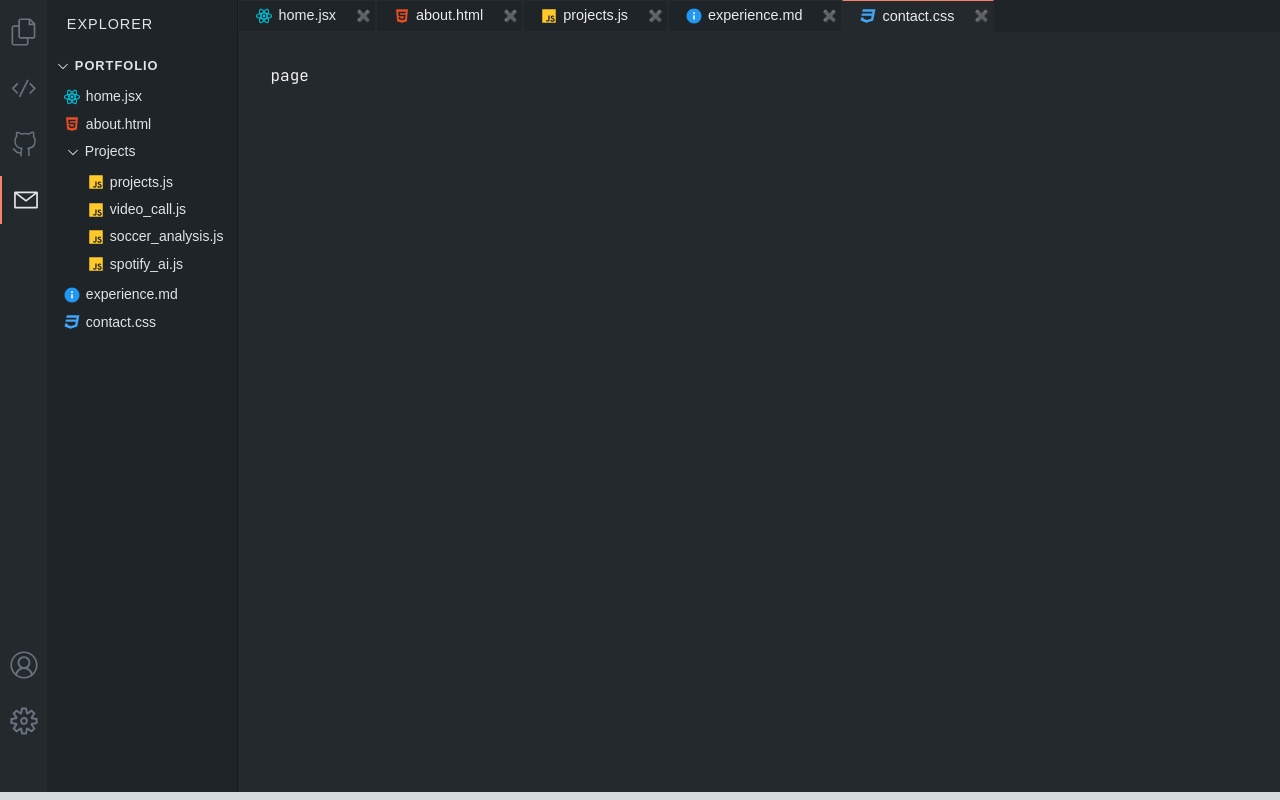
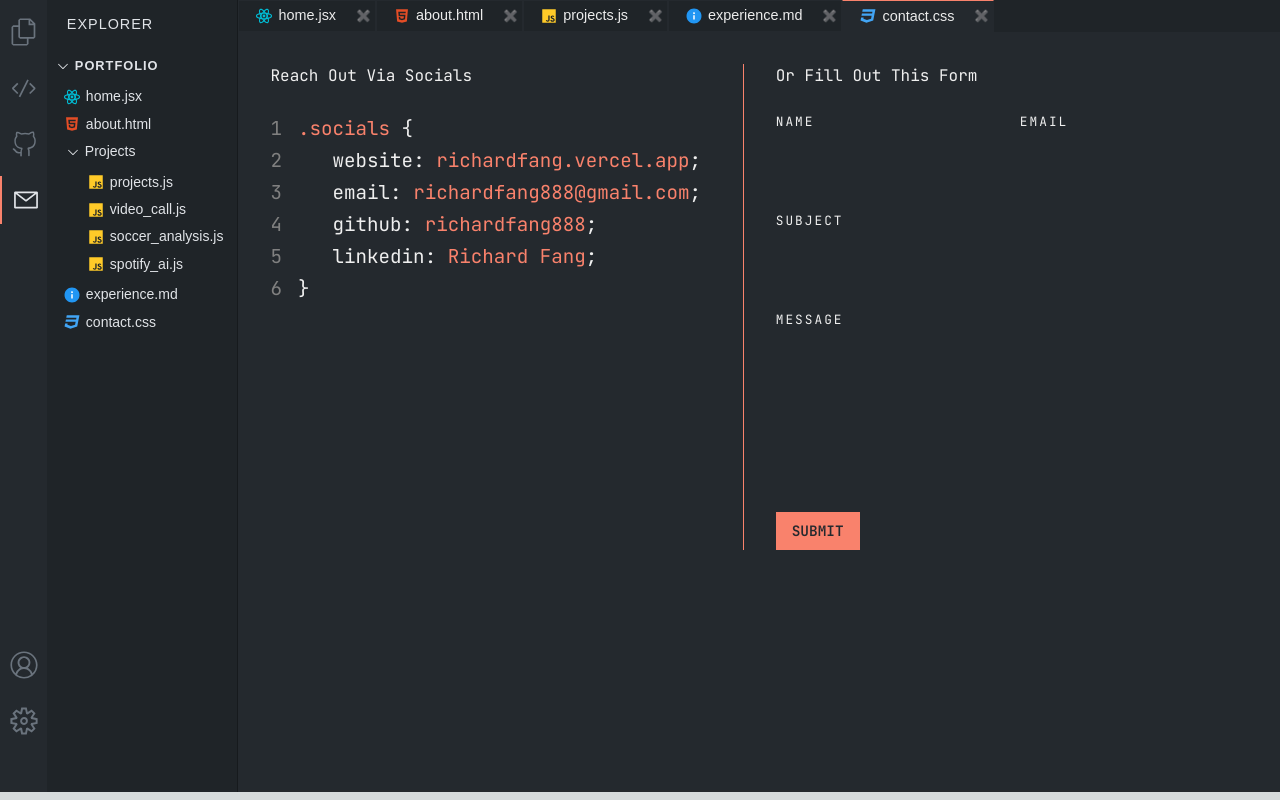
Before and after one commit to richardfang888/portfolio, a Next.js app: page /contact in a window 1280 px wide. Built offline with nearby package versions, Linux system fonts and the light colour scheme.

Commit message:
implemented contact page

```diff
--- a/app/contact/page.tsx
+++ b/app/contact/page.tsx
@@ -1,9 +1,93 @@
-import React from 'react'
+'use client';
 
-const page = () => {
+import React, { useState } from 'react'
+import ContactBox from '@/components/ContactBox';
+import styles from '@/styles/ContactPage.module.css';
+
+const ContactPage = () => {
+  const [name, setName] = useState('');
+  const [email, setEmail] = useState('');
+  const [subject, setSubject] = useState('');
+  const [message, setMessage] = useState('');
+
+  const submitForm = async (e) => {
+    e.preventDefault();
+    console.log(process.env.NEXT_PUBLIC_API_URL);
+    const res = await fetch(`${process.env.NEXT_PUBLIC_API_URL}/contact`, {
+      method: 'POST',
+      body: JSON.stringify({ name, email, subject, message }),
+    });
+    if (res.ok) {
+      alert('Your response has been received!');
+      setName('');
+      setEmail('');
+      setSubject('');
+      setMessage('');
+    } else {
+      alert('There was an error. Please try again in a while.');
+    }
+  };
+
   return (
-    <div>page</div>
-  )
+    <div className={styles.container}>
+      <div>
+        <h3 className={styles.heading}>Reach Out Via Socials</h3>
+        <ContactBox />
+      </div>
+      <div>
+        <h3 className={styles.heading}>Or Fill Out This Form</h3>
+        <form className={styles.form} onSubmit={submitForm}>
+          <div className={styles.flex}>
+            <div>
+              <label htmlFor="name">Name</label>
+              <input
+                type="text"
+                name="name"
+                id="name"
+                value={name}
+                onChange={(e) => setName(e.target.value)}
+                required
+              />
+            </div>
+            <div>
+              <label htmlFor="email">Email</label>
+              <input
+                type="email"
+                name="email"
+                id="email"
+                value={email}
+                onChange={(e) => setEmail(e.target.value)}
+                required
+              />
+            </div>
+          </div>
+          <div>
+            <label htmlFor="name">Subject</label>
+            <input
+              type="text"
+              name="subject"
+              id="subject"
+              value={subject}
+              onChange={(e) => setSubject(e.target.value)}
+              required
+            />
+          </div>
+          <div>
+            <label htmlFor="message">Message</label>
+            <textarea
+              name="message"
+              id="message"
+              rows="5"
+              value={message}
+              onChange={(e) => setMessage(e.target.value)}
+              required
+            ></textarea>
+          </div>
+          <button type="submit">Submit</button>
+        </form>
+      </div>
+    </div>
+  );
 }
 
-export default page
+export default ContactPage
--- /dev/null
+++ b/components/ContactBox.tsx
@@ -0,0 +1,56 @@
+import styles from '@/styles/ContactBox.module.css';
+import React from 'react'
+
+const contactItems = [
+  {
+    social: 'website',
+    link: 'richardfang.vercel.app',
+    href: 'https://richardfang.vercel.app',
+  },
+  {
+    social: 'email',
+    link: 'richardfang888@gmail.com',
+    href: 'mailto:richardfang888@gmail.com',
+  },
+  {
+    social: 'github',
+    link: 'richardfang888',
+    href: 'https://github.com/richardfang888',
+  },
+  {
+    social: 'linkedin',
+    link: 'Richard Fang',
+    href: 'http://linkedin.com/in/richard-fang-6a2553262',
+  },
+];
+
+const ContactBox = () => {
+  return (
+    <div className={styles.code}>
+      <p className={styles.line}>
+        <span className={styles.className}>.socials</span> &#123;
+      </p>
+      {contactItems.slice(0, 8).map((item, index) => (
+        <p className={styles.line} key={index}>
+          &nbsp;&nbsp;&nbsp;{item.social}:{' '}
+          <a href={item.href} target="_blank" rel="noopener">
+            {item.link}
+          </a>
+          ;
+        </p>
+      ))}
+      {contactItems.slice(8, contactItems.length).map((item, index) => (
+        <p className={styles.line} key={index}>
+          &nbsp;&nbsp;{item.social}:{' '}
+          <a href={item.href} target="_blank" rel="noopener">
+            {item.link}
+          </a>
+          ;
+        </p>
+      ))}
+      <p className={styles.line}>&#125;</p>
+    </div>
+  );
+};
+
+export default ContactBox;
--- /dev/null
+++ b/styles/ContactBox.module.css
@@ -0,0 +1,32 @@
+.code {
+    counter-reset: line;
+    font-size: 1.2rem;
+    line-height: 2rem;
+  }
+
+  .line::before {
+    content: counter(line);
+    counter-increment: line;
+    margin-right: 1rem;
+    color: grey;
+  }
+
+  .code a {
+    color: var(--accent-color);
+    text-decoration: none;
+  }
+
+  .code a:hover {
+    text-decoration: underline;
+  }
+
+  .className {
+    color: var(--accent-color);
+  }
+
+  @media screen and (max-width: 600px) {
+    .code {
+      font-size: 0.85rem;
+      line-height: 1.5rem;
+    }
+  }
--- /dev/null
+++ b/styles/ContactPage.module.css
@@ -0,0 +1,83 @@
+.container {
+    display: flex;
+    justify-content: center;
+    gap: 2rem;
+  }
+
+  .container > * {
+    flex: 1;
+  }
+
+  .container > div:first-child {
+    border-right: 1px solid var(--accent-color);
+  }
+
+  .container h1 {
+    margin-bottom: 2rem;
+    font-size: 1.5rem;
+  }
+
+  .flex {
+    display: flex;
+    gap: 1rem;
+  }
+
+  .form label {
+    display: block;
+    margin-bottom: 0.5rem;
+    text-transform: uppercase;
+    letter-spacing: 2px;
+    font-size: 0.8rem;
+  }
+
+  .form input,
+  .form textarea {
+    font-family: 'JetBrains Mono';
+    margin-bottom: 1.5rem;
+    background: var(--article-bg);
+    color: var(--text-color);
+    border: none;
+    font-size: 1rem;
+    padding: 0.75rem;
+    width: 100%;
+    resize: none;
+  }
+
+  .form input:focus,
+  .form textarea:focus {
+    outline: 1px solid var(--accent-color);
+  }
+
+  .form button {
+    background: var(--accent-color);
+    color: var(--main-bg);
+    border: none;
+    cursor: pointer;
+    padding: 0.5rem 1rem;
+    font-size: 0.9rem;
+    font-weight: bold;
+    text-transform: uppercase;
+  }
+
+  .heading {
+    margin-bottom: 1.5rem;
+  }
+
+  @media screen and (max-width: 1200px) {
+    .container {
+      display: block;
+    }
+    .container > div:first-child {
+      border-right: none;
+      margin-bottom: 2.5rem;
+    }
+  }
+
+  @media screen and (max-width: 600px) {
+    .flex {
+      display: block;
+    }
+    .form input {
+      font-size: 0.85rem;
+    }
+  }
```
